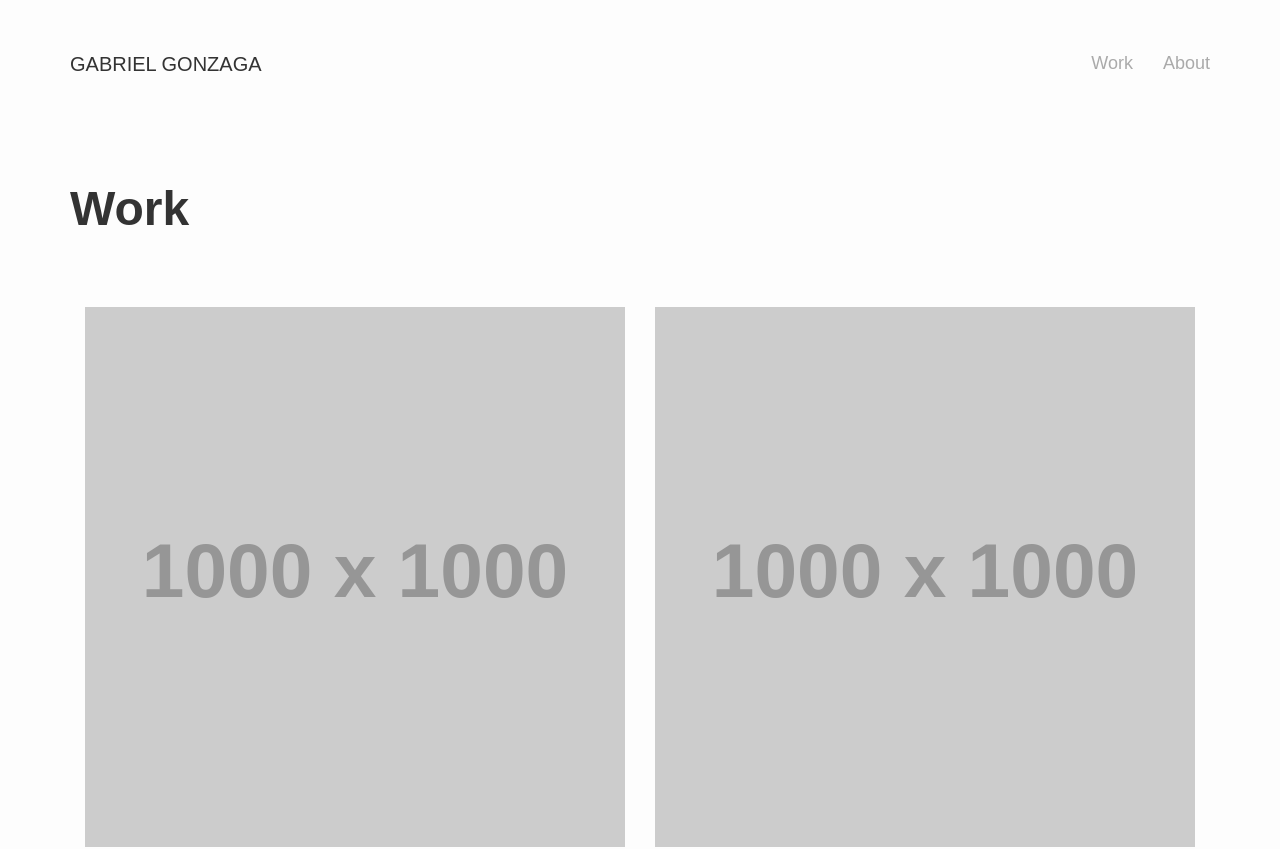
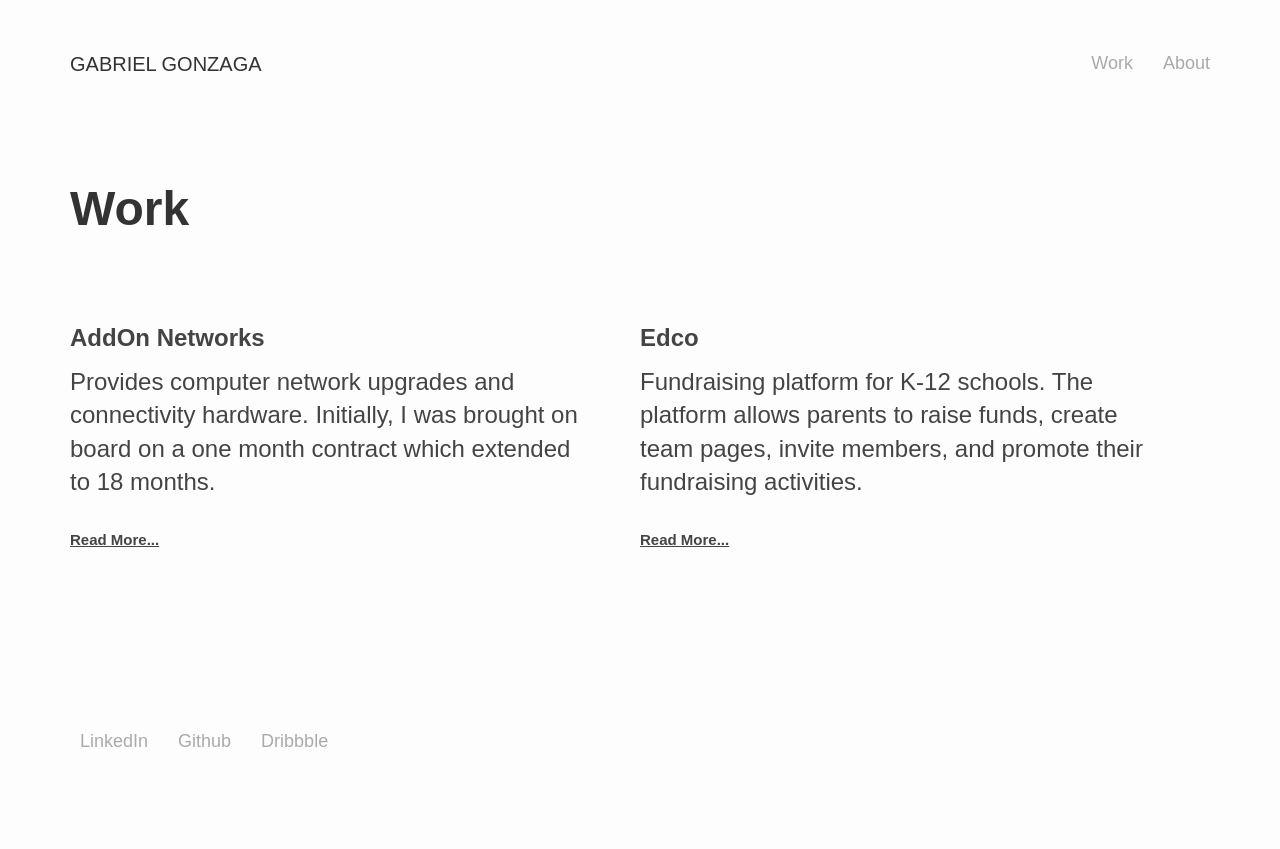
Before and after one commit to gabrielmgonzaga/portfolio-react, a React (Create React App) app: page /work in a window 1280 px wide. Shown: the top 849 px of the page. After the commit the page ends 800 px from the top, so only its background shows below. Built offline with nearby package versions, Linux system fonts and the light colour scheme.

Commit message:
Update work page content

```diff
--- a/src/App.css
+++ b/src/App.css
@@ -106,10 +106,15 @@ nav ul li:hover {
   margin-bottom: 60px;
 }
 
+.work img {
+  margin-bottom: 60px;
+  width: 0%;
+}
+
 .work-card {
   flex: 0 50%;
-  margin-bottom: 60px;
-  padding: 15px;
+  margin-bottom: 30px;
+  padding-right: 60px;
   box-sizing: border-box;
 }
 
@@ -119,6 +124,7 @@ nav ul li:hover {
 
 .work-card h3 {
   margin-bottom: 5px;
+  font-size: 24px;
 }
 
 .work-card p {
@@ -126,8 +132,17 @@ nav ul li:hover {
   line-height: 1.4;
 }
 
+.work-card small {
+  font-weight: 600;
+  text-decoration: underline;
+}
+
 /* > 750px 📱*/
 @media only screen and (max-width : 750px) {
+  .work img {
+    width: 100%;
+  }
+
   .work-card {
     flex: 0 100%;
     padding: 0;
--- a/src/pages/Home.js
+++ b/src/pages/Home.js
@@ -8,12 +8,12 @@ export default function Home() {
             <Helmet>
                 <meta charSet="utf-8" />
                 <meta name="description" content="Gabriel Gonzaga User Experience Portfolio" />
-                <title>Gabriel Gonzaga - UX Portfolio</title>
+                <title>Home - Gabriel Gonzaga</title>
             </Helmet>
 
             <h2>Hello  <span role="img" aria-label="high-five">👋</span></h2>
-            <p>I'm Gabriel, a <a rel="noopener noreferrer" target="_blank" href="https://github.com/gabrielmgonzaga">Web Developer</a> and UI/UX Designer based in Irvine.
-                Lately, I've been focusing on User Experience Design Strategy and running <a rel="noopener noreferrer" target="_blank" href="https://pxlbypxl.com">Pxl By Pxl</a> development studio.
+            <p>I'm Gabriel, a <a rel="noopener noreferrer" target="_blank" href="https://github.com/gabrielmgonzaga">Web Developer</a> based in Irvine.
+                Lately, I've been focusing on JavaScript Frontend Development, UX Strategy and running <a rel="noopener noreferrer" target="_blank" href="https://pxlbypxl.com">Pxl By Pxl</a> development studio.
             </p>
         </div>
     )
--- a/src/pages/Work.js
+++ b/src/pages/Work.js
@@ -5,19 +5,19 @@ import { Helmet } from 'react-helmet';
 const card = [
     {
         id: 0,
-        link: '/',
-        imgSrc: 'https://via.placeholder.com/1000',
-        imgAlt: 'Image Description 2',
-        title: 'Case Study 1',
-        description: 'Lorem ipsum dolor sit amet, consectetur adipiscing elit, sed do eiusmod tempor incididunt ut labore et dolore magna aliqua.'
+        link: 'https://gabegonzaga.io/writing/addon.html',
+        imgSrc: '',
+        imgAlt: '',
+        title: 'AddOn Networks',
+        description: 'Provides computer network upgrades and connectivity hardware. Initially, I was brought on board on a one month contract which extended to 18 months.'
     },
     {
         id: 1,
-        link: '/',
-        imgSrc: 'https://via.placeholder.com/1000',
-        imgAlt: 'Image Description 2',
-        title: 'Case Study 2',
-        description: 'Lorem ipsum dolor sit amet, consectetur adipiscing elit.'
+        link: 'https://gabegonzaga.io/writing/edco.html',
+        imgSrc: '',
+        imgAlt: '',
+        title: 'Edco',
+        description: 'Fundraising platform for K-12 schools. The platform allows parents to raise funds, create team pages, invite members, and promote their fundraising activities.'
     },
 ]
 
@@ -27,18 +27,18 @@ export default function CaseStudies() {
             <Helmet>
                 <meta charSet="utf-8" />
                 <meta name="description" content="Gabriel Gonzaga User Experience Work" />
-                <title>Gabriel Gonzaga - UX Work</title>
+                <title>Gabriel Gonzaga - Work</title>
             </Helmet>
 
             <h2>Work</h2>
             <div className="work">
                 {card.map(i =>
                     <div className="work-card" key={i.id}>
-                        <Link to={i.link}>
-                            <img src={i.imgSrc} alt={i.imgAlt}/>
+                        <a href={i.link}>
                             <h3>{i.title}</h3>
                             <p>{i.description}</p>
-                        </Link>
+                            <small>Read More...</small>
+                        </a>
                     </div>
                 )}
             </div>
```
